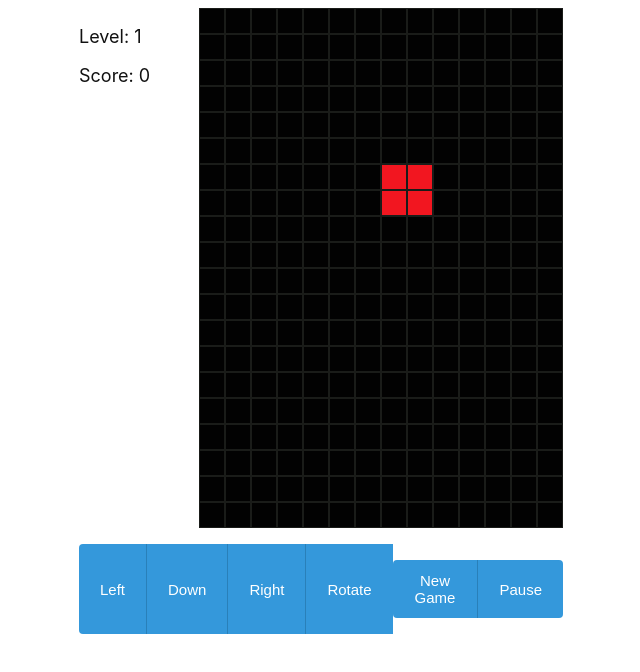
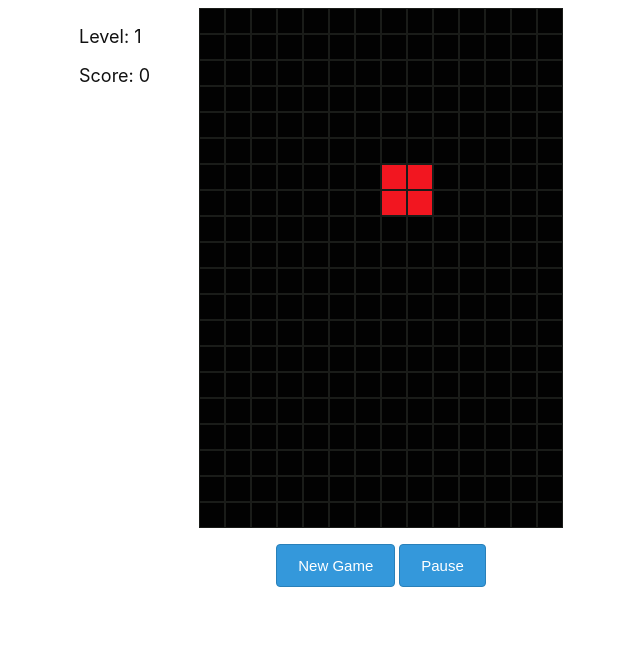
Before and after one commit to lucas-rudd/react-tetris-ts, a React (Create React App) app: page / in a window 1280 px wide. Shown: the top 672 px of the page, without its empty margins (319-959 px from the left). Built offline with nearby package versions, Linux system fonts and the light colour scheme.

Commit message:
dynamically generating button container width so that it is centered

```diff
--- a/src/components/board.tsx
+++ b/src/components/board.tsx
@@ -33,7 +33,7 @@ const TetrisBoard: React.FC<TetrisBoardProps> = (props) => {
       </div>
 
       {/* Game board */}
-      <div className="tetris-board__board">{rows}</div>
+      <div id="tetris-board__board" className="tetris-board__board">{rows}</div>
     </div>
   )
 }
--- a/src/components/tetris.tsx
+++ b/src/components/tetris.tsx
@@ -112,6 +112,18 @@ class Tetris extends React.Component<TetrisProps, TetrisState> {
     document.addEventListener("keyup", keyUp, true);
   }
 
+  setControlsWidth() {
+    let board = document.getElementById("tetris-board__board");
+    let controls = document.getElementById("tetris__game-controls");
+    console.log("BOARD", board);
+    console.log("CONTROLS", controls);
+    if (board && controls) {
+      const style = window.getComputedStyle(board);
+      const wdt = style.getPropertyValue("width");
+      controls.style.width = wdt;
+    }
+  }
+
   /**
    * @description Sets timer after component mounts
    * Uses level (this.state.level) to determine the interval (game speed)
@@ -119,6 +131,7 @@ class Tetris extends React.Component<TetrisProps, TetrisState> {
    * @memberof Tetris
    */
   componentDidMount() {
+    this.setControlsWidth();
     let timerId;
     timerId = window.setInterval(
       () => this.handleBoardUpdate("down"),
@@ -255,8 +268,6 @@ class Tetris extends React.Component<TetrisProps, TetrisState> {
           })
         );
       }
-      console.log("NEW LOCATION", newLocation);
-      //TODO: Manage state in only one location (here) instead of also in the `moveY` method
       this.setState(newLocation);
     }
   }
@@ -310,7 +321,6 @@ class Tetris extends React.Component<TetrisProps, TetrisState> {
     };
   };
 
-  //TODO: return type of tetromino position to manage state in only one location
   moveY = ({
     yAdd,
     field,
@@ -594,39 +604,13 @@ class Tetris extends React.Component<TetrisProps, TetrisState> {
           level={this.state.level}
           rotate={this.state.tileRotate}
         />
-        <div className="tetris__block-controls">
-          <button
-            className="btn"
-            onClick={() => this.handleBoardUpdate("left")}
-          >
-            Left
+        <div id="tetris__game-controls" className="tetris__game-controls">
+          <button className="btn" onClick={() => this.handleNewGameClick()}>
+            New Game
           </button>
-          <button
-            className="btn"
-            onClick={() => this.handleBoardUpdate("down")}
-          >
-            Down
+          <button className="btn" onClick={() => this.handlePauseClick()}>
+            {this.state.isPaused ? "Resume" : "Pause"}
           </button>
-          <button
-            className="btn"
-            onClick={() => this.handleBoardUpdate("right")}
-          >
-            Right
-          </button>
-          <button
-            className="btn"
-            onClick={() => this.handleBoardUpdate("rotate")}
-          >
-            Rotate
-          </button>
-          <div className="tetris__game-controls">
-            <button className="btn" onClick={() => this.handleNewGameClick()}>
-              New Game
-            </button>
-            <button className="btn" onClick={() => this.handlePauseClick()}>
-              {this.state.isPaused ? "Resume" : "Pause"}
-            </button>
-          </div>
         </div>
       </div>
     );
--- a/src/styles/styles.css
+++ b/src/styles/styles.css
@@ -35,7 +35,7 @@ html {
 }
 
 /* Styles for tiles */
-[class*=col-] {
+[class*="col-"] {
   padding: 12px;
   border: 1px solid #1a1c19;
 }
@@ -75,10 +75,10 @@ html {
 }
 
 /* Styles for buttons */
-.tetris__block-controls,
 .tetris__game-controls {
   margin-top: 16px;
   display: flex;
+  float: right;
   justify-content: center;
 }
 
@@ -88,31 +88,23 @@ html {
 
 .btn {
   padding: 12px 21px;
+  margin-left: 2px;
+  margin-right: 2px;
   font-size: 15px;
   color: #fff;
   background-color: #3498db;
-  border: 0;
   cursor: pointer;
-  transition: background-color .25s ease-in;
+  border-top-left-radius: 4px;
+  border-bottom-left-radius: 4px;
+  border-top-right-radius: 4px;
+  border-bottom-right-radius: 4px;
+  transition: background-color 0.25s ease-in;
 }
 
 .btn:hover {
   background-color: #2980b9;
 }
 
-.tetris__block-controls .btn:first-child,
-.tetris__game-controls .btn:first-child {
-  border-top-left-radius: 4px;
-  border-bottom-left-radius: 4px;
+.tetris__game-controls .btn {
+  border: 1px solid #2980b9;
 }
-
-.tetris__block-controls .btn:not(:first-child),
-.tetris__game-controls .btn:not(:first-child) {
-  border-left: 1px solid #2980b9;
-}
-
-.tetris__block-controls .btn:last-child,
-.tetris__game-controls .btn:last-child {
-  border-top-right-radius: 4px;
-  border-bottom-right-radius: 4px;
-}
```
